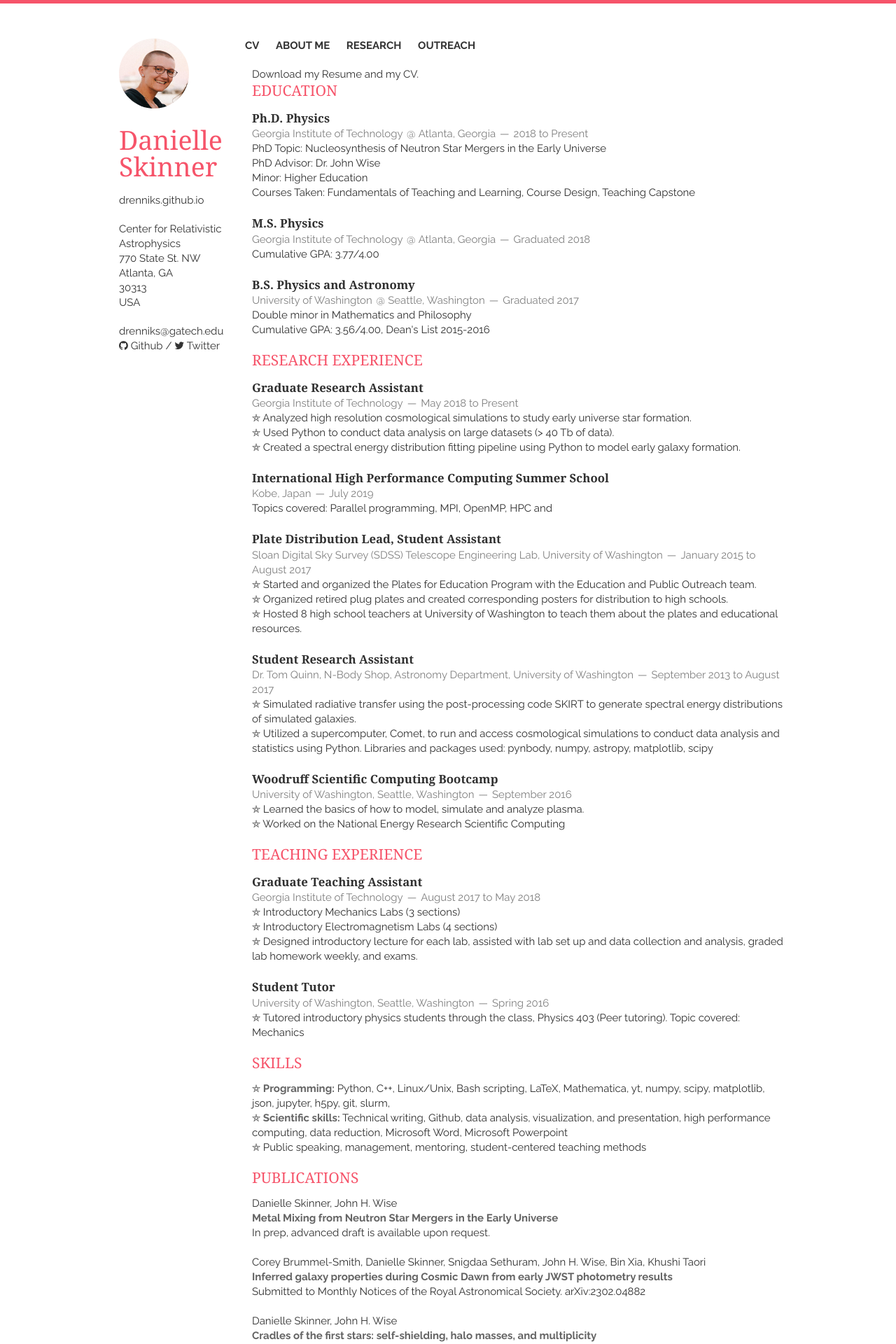
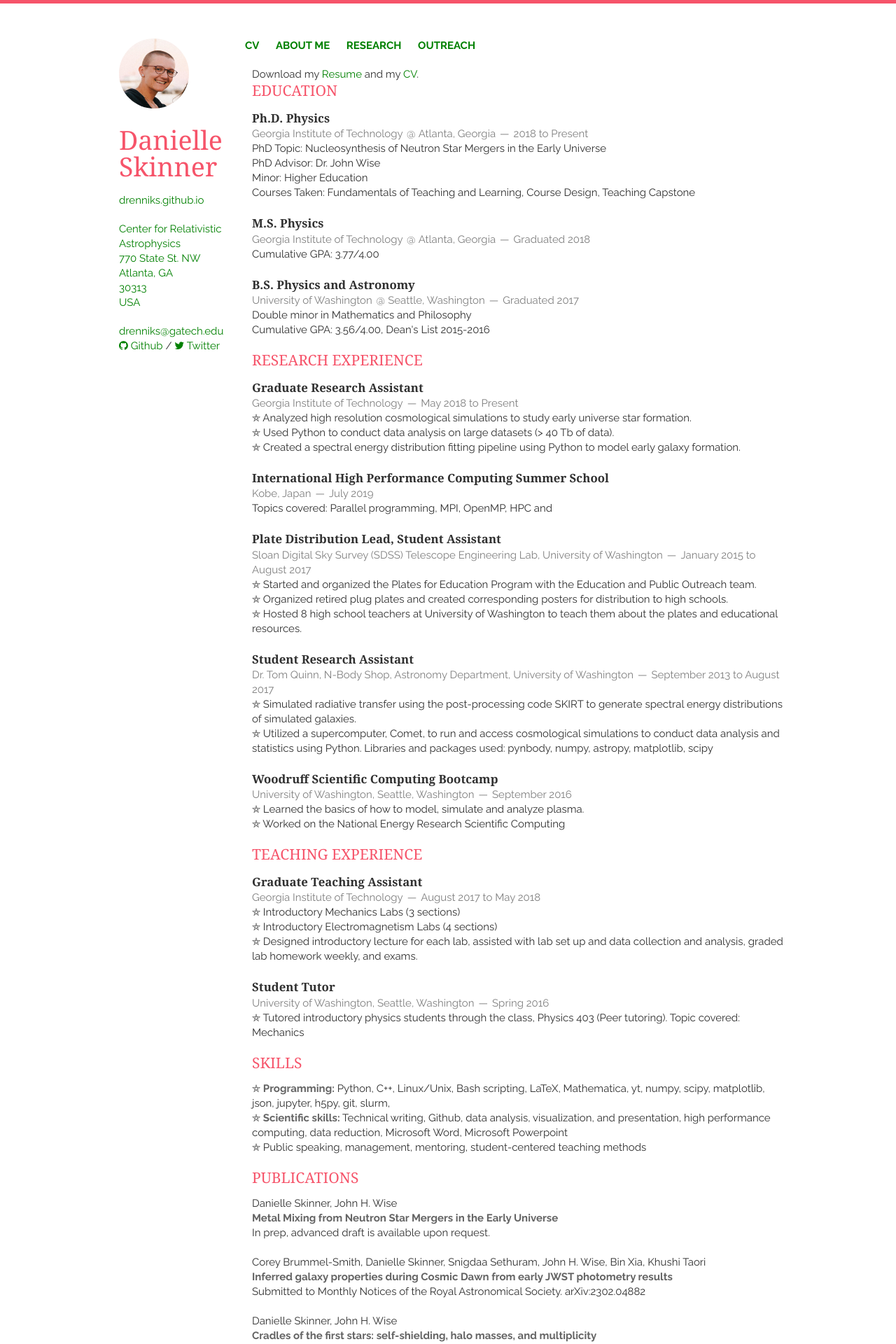
Before and after one commit to drenniks/drenniks.github.io, a Jekyll site: the page built from index.html, in a window 1280 px wide. Shown: the top 1920 px of the page at 70% size. Built offline with Jekyll 4.4.1, drawn with Linux system fonts in a browser that asks for light colours; nearby versions of some CDN libraries; the list of posts is cut into pages by our own code.

Commit message:
Link colors

```diff
--- a/_includes/cv.html
+++ b/_includes/cv.html
@@ -1,6 +1,32 @@
+<style>
+	a:link {
+	  color: green;
+	  background-color: transparent;
+	  text-decoration: none;
+	}
+
+	a:visited {
+	  color: pink;
+	  background-color: transparent;
+	  text-decoration: none;
+	}
+
+	a:hover {
+	  color: red;
+	  background-color: transparent;
+	  text-decoration: underline;
+	}
+
+	a:active {
+	  color: yellow;
+	  background-color: transparent;
+	  text-decoration: underline;
+	}
+	</style>
+
 <section class="thirteen columns">
    Download my <a href="static/Danielle_Skinner_Resume.pdf" download>Resume</a> and my <a href="static/Danielle_Skinner_CV.pdf" download>CV</a>.
-
+	<br>
 	<h1>EDUCATION</h1>
 
     <article>
```
